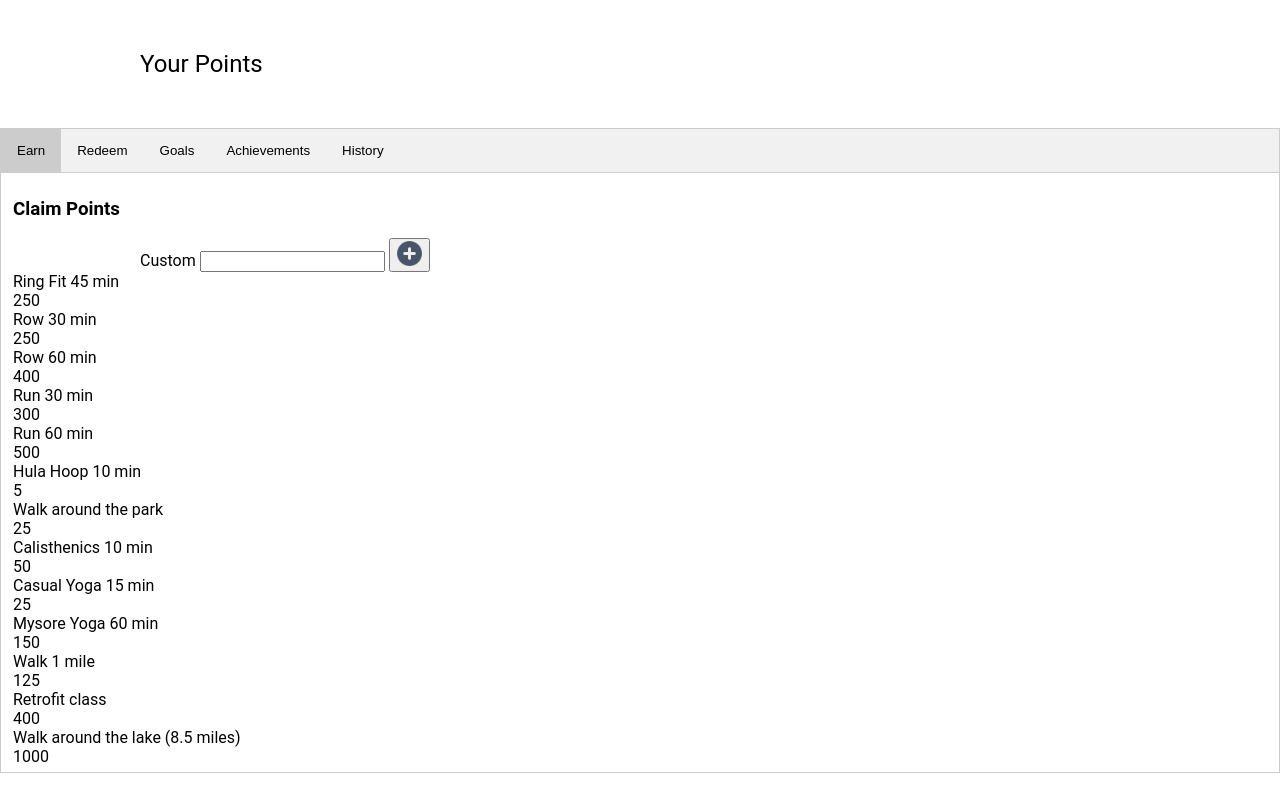
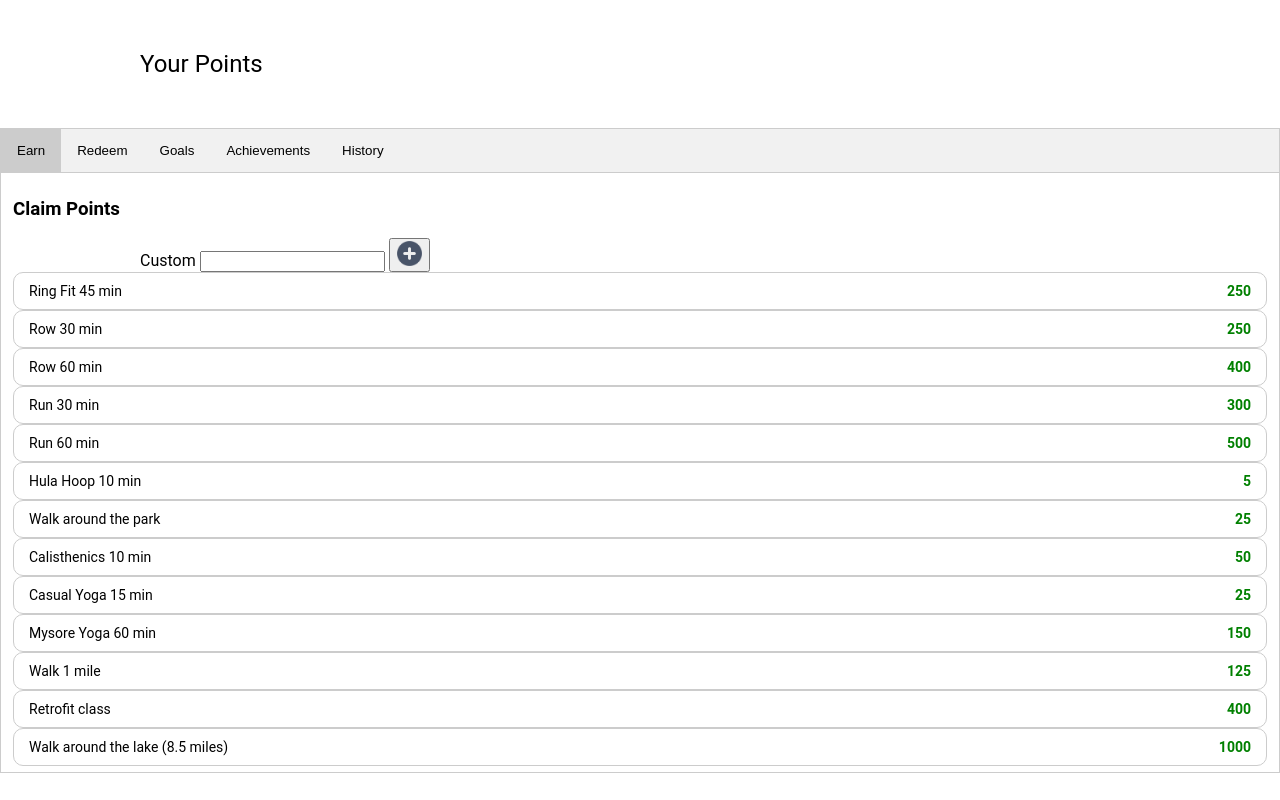
Before and after one commit to abraca74bra/high-score-health, a plain HTML site: page index.html in a window 1280 px wide. Both pictures are taken after a click on the button "Earn". Drawn offline with Linux system fonts and the light colour scheme.

Commit message:
Add widget styling

```diff
--- a/style.css
+++ b/style.css
@@ -84,3 +84,40 @@ button {
     border: 1px solid #ccc;
     border-top: none;
 }
+
+.widget {
+    display: flex;
+    justify-content: space-between;
+    align-items: center;
+    padding: 10px 15px;
+    background-color: white;
+    border: 1px solid #ccc; /* Thin outline */
+    border-radius: 10px; /* Rounded corners */
+    font-family: 'Roboto', sans-serif;
+    transition: transform 0.2s ease-in-out;
+}
+
+/* Hover effect */
+.widget:hover {
+    background-color: lightyellow;
+    box-shadow: 3px 3px 15px rgba(0, 0, 0, 0.2);
+}
+
+/* Title styling */
+.widget .title {
+    font-size: 14px;
+}
+
+/* Number styling (default) */
+.widget .value {
+    font-size: 14px;
+    font-weight: 700; /*bold*/
+}
+
+#Earn .widget .value {
+    color: green;
+}
+
+#Redeem .widget .value {
+    color: orange;
+}
```
